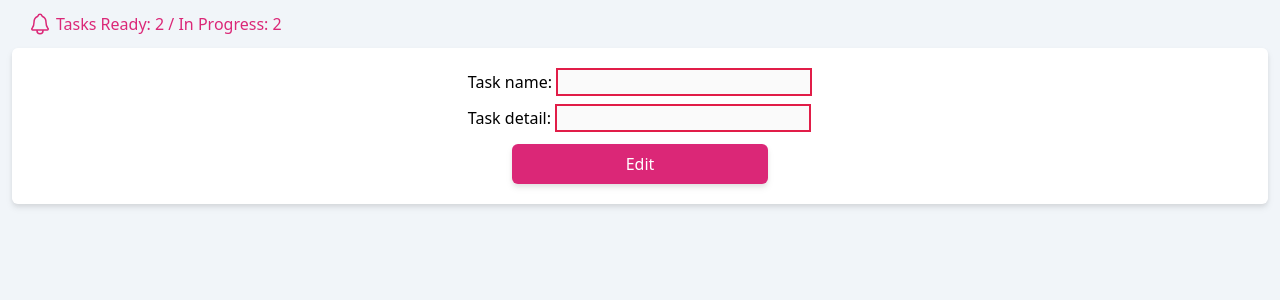
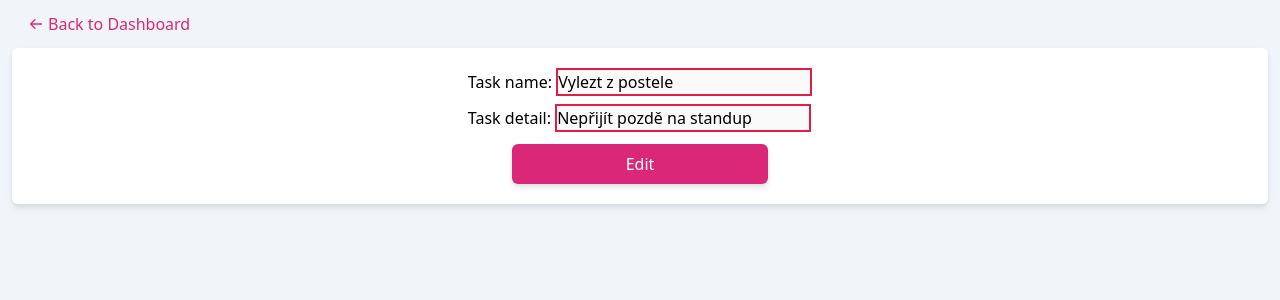
Before and after one commit to MiloPeregrin/react1-dashboard, a React (Vite) app: page /detail/1 in a window 1280 px wide. Shown: the top 300 px of the page. Built offline with nearby package versions, Linux system fonts and the light colour scheme.

Commit message:
add static ids

```diff
--- a/src/App.tsx
+++ b/src/App.tsx
@@ -7,7 +7,6 @@ import Page from "./pages/Page";
 import { generateUUID } from "./common/utility";
 
 function App() {
-  const [showDashboard, setShowDashboard] = useState<boolean>(true);
   const [selectedTask, setSelectedTask] = useState<TaskItemType>({
     id: generateUUID(),
     state: "Ready",
@@ -15,32 +14,24 @@ function App() {
     detail: "",
   });
 
-  const onBack = () => {
-    setShowDashboard(true);
+  const onDetail = (task: TaskItemType) => {
+    setSelectedTask(task);
   };
 
-  const onNew = () => {
-    setShowDashboard(false);
-  };
-
-  const onDetail = (task: TaskItemType) => {
-    setShowDashboard(false);
-    setSelectedTask(task);
-  };
   return (
     <Routes>
       <Route
         path="/"
         element={
-          <Page onBack={onBack} showDashboard={showDashboard}>
-            <Dashboard onDetail={onDetail} onNew={onNew} />
+          <Page showDashboard={true}>
+            <Dashboard onDetail={onDetail} />
           </Page>
         }
       />
       <Route
         path="/new_task"
         element={
-          <Page onBack={onBack} showDashboard={showDashboard}>
+          <Page showDashboard={false}>
             <Form mode="new" selectedTask={selectedTask} />
           </Page>
         }
@@ -48,7 +39,7 @@ function App() {
       <Route
         path="/detail/:id"
         element={
-          <Page onBack={onBack} showDashboard={showDashboard}>
+          <Page showDashboard={false}>
             <Form mode="edit" selectedTask={selectedTask} />
           </Page>
         }
--- a/src/components/Header.tsx
+++ b/src/components/Header.tsx
@@ -4,11 +4,10 @@ import { Link } from "react-router-dom";
 import { useTaskContext } from "../hooks/useTaskContext";
 
 interface IHeader {
-  onBack: () => void;
   showDashboard: boolean;
 }
 
-const Header = ({ onBack, showDashboard }: IHeader) => {
+const Header = ({ showDashboard }: IHeader) => {
   const { filterTasks } = useTaskContext();
   return (
     <header className="flex items-center justify-center text-pink-600 font-medium w-full h-8 mt-2">
@@ -21,7 +20,7 @@ const Header = ({ onBack, showDashboard }: IHeader) => {
       )}
       {!showDashboard && (
         <div className="flex items-center w-full max-w-7xl px-4 space-x-1">
-          <Link className="flex space-x-1 items-center" onClick={onBack} to="/">
+          <Link className="flex space-x-1 items-center" to="/">
             <BiArrowBack /> <p>Back to Dashboard</p>
           </Link>
         </div>
--- a/src/hooks/useTaskContext.tsx
+++ b/src/hooks/useTaskContext.tsx
@@ -1,6 +1,5 @@
 import { createContext, useContext, useState } from "react";
 import { TaskItemType, TaskStateType } from "../common/types";
-import { generateUUID } from "../common/utility";
 import initialTasks from "../initialTasks.json";
 interface ITaskContext {
   tasks: TaskItemType[];
@@ -16,12 +15,14 @@ interface ITaskContextProvider {
   children: React.ReactNode;
 }
 
-const initial = initialTasks.map((item) => {
-  return { ...item, id: generateUUID() };
-});
+// const initial = initialTasks.map((item) => {
+//   return { ...item, id: generateUUID() };
+// });
 
 export const TaskContextProvider = ({ children }: ITaskContextProvider) => {
-  const [tasks, setTasks] = useState<TaskItemType[]>(initial as TaskItemType[]);
+  const [tasks, setTasks] = useState<TaskItemType[]>(
+    initialTasks as TaskItemType[]
+  );
 
   const filterTasks = (state: TaskStateType) => {
     return tasks.filter((t) => t.state === state);
--- a/src/initialTasks.json
+++ b/src/initialTasks.json
@@ -1,25 +1,30 @@
 [
   {
+    "id": "1",
     "state": "Ready",
     "name": "Vylezt z postele",
     "detail": "Nepřijít pozdě na standup"
   },
   {
+    "id": "2",
     "state": "Ready",
     "name": "Produktivní pracovní den",
     "detail": "Zlepšovat své vývojářské dovednosti"
   },
   {
+    "id": "3",
     "state": "In Progress",
     "name": "Pracovat na ToDo app",
     "detail": ""
   },
   {
+    "id": "4",
     "state": "In Progress",
     "name": "Java tutorial",
     "detail": "little by little one traveled far"
   },
   {
+    "id": "5",
     "state": "Finished",
     "name": "Získat práci jako programátor",
     "detail": "Dělat co tě baví"
--- a/src/pages/Dashboard.tsx
+++ b/src/pages/Dashboard.tsx
@@ -6,16 +6,15 @@ import Button from "../components/Button";
 
 interface IDashboard {
   onDetail: (task: TaskItemType) => void;
-  onNew: () => void;
 }
 
-const Dashboard = ({ onDetail, onNew }: IDashboard) => {
+const Dashboard = ({ onDetail }: IDashboard) => {
   const { filterTasks } = useTaskContext();
   const sections: TaskStateType[] = ["Ready", "In Progress", "Finished"];
 
   return (
     <div className="flex flex-col items-center">
-      <Link className="m-1" to="/new_task" onClick={onNew}>
+      <Link className="m-1" to="/new_task">
         <Button size="medium">New</Button>
       </Link>
       <div className="flex flex-col md:flex-row w-full max-w-7xl h-full md:space-x-4">
--- a/src/pages/Form.tsx
+++ b/src/pages/Form.tsx
@@ -1,10 +1,11 @@
-import { useState } from "react";
+import { useEffect, useState } from "react";
 import { TaskItemType } from "../common/types";
 import { useTaskContext } from "../hooks/useTaskContext";
 import Alert from "../components/Alert";
 import Button from "../components/Button";
 import Card from "../components/Card";
 import { generateUUID } from "../common/utility";
+import { useParams } from "react-router-dom";
 
 interface IForm {
   mode: "new" | "edit";
@@ -13,7 +14,8 @@ interface IForm {
 
 const Form = ({ mode, selectedTask }: IForm) => {
   const editMode = mode === "edit";
-  const { addTask, updateTask } = useTaskContext();
+  const params = useParams();
+  const { addTask, updateTask, tasks } = useTaskContext();
   const [disabled, setDisabled] = useState<boolean>(editMode ? true : false);
   const [inputState, setInputState] = useState<TaskItemType>(
     editMode
@@ -21,6 +23,14 @@ const Form = ({ mode, selectedTask }: IForm) => {
       : { id: generateUUID(), state: "Ready", name: "", detail: "" }
   );
   const [showAlert, setShowAlert] = useState<boolean>(false);
+
+  useEffect(() => {
+    const initialTask = tasks.find((item) => item.id === params.id);
+
+    if (initialTask) {
+      setInputState(initialTask);
+    }
+  }, [params, tasks]);
 
   const handleDisabled = () => {
     setDisabled(false);
@@ -38,12 +48,6 @@ const Form = ({ mode, selectedTask }: IForm) => {
       setDisabled(true);
     } else {
       addTask(inputState);
-      setInputState((prevState) => ({
-        ...prevState,
-        id: "",
-        name: "",
-        detail: "",
-      }));
     }
     handleShowAlert();
   };
--- a/src/pages/Page.tsx
+++ b/src/pages/Page.tsx
@@ -2,14 +2,13 @@ import Header from "../components/Header";
 
 interface IPage {
   children: React.ReactNode;
-  onBack: () => void;
   showDashboard: boolean;
 }
 
-const Page = ({ children, onBack, showDashboard }: IPage) => {
+const Page = ({ children, showDashboard }: IPage) => {
   return (
     <div className="flex flex-col items-center bg-slate-100 min-h-screen max-h-fit px-3">
-      <Header onBack={onBack} showDashboard={showDashboard} />
+      <Header showDashboard={showDashboard} />
       <main className="w-full max-w-7xl">{children}</main>
     </div>
   );
```
